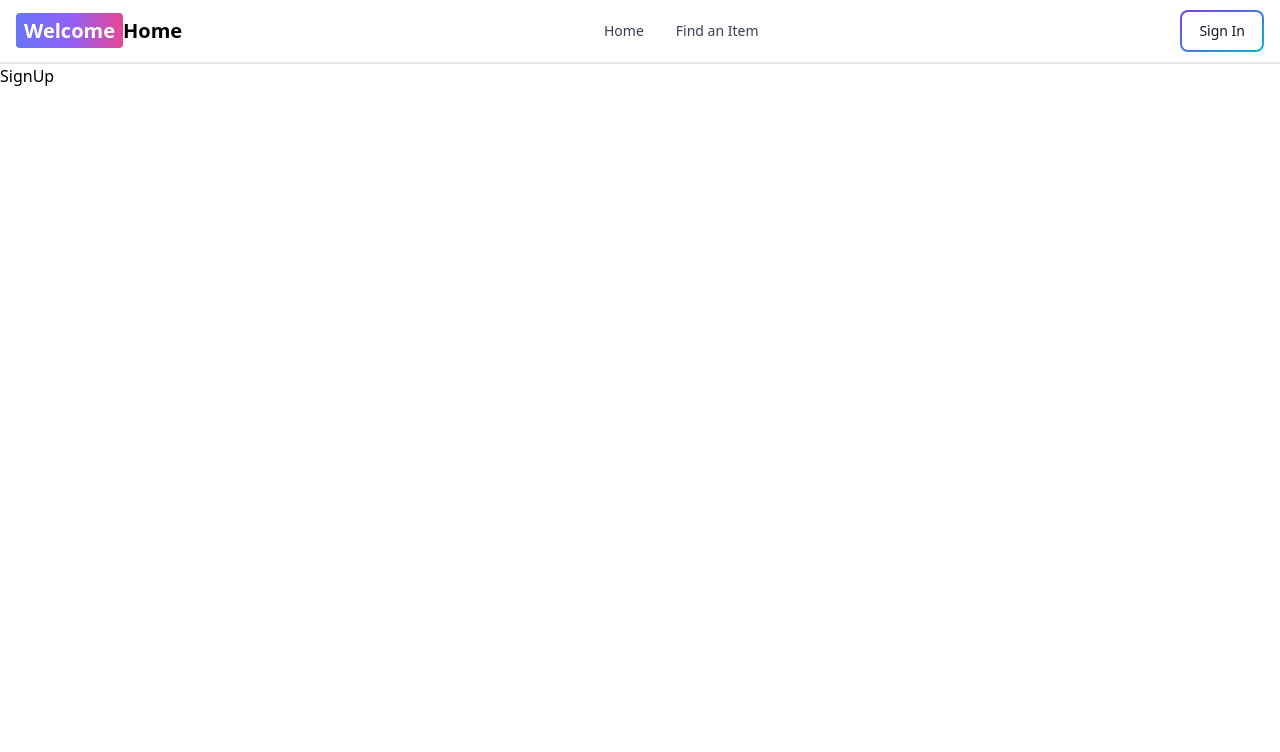
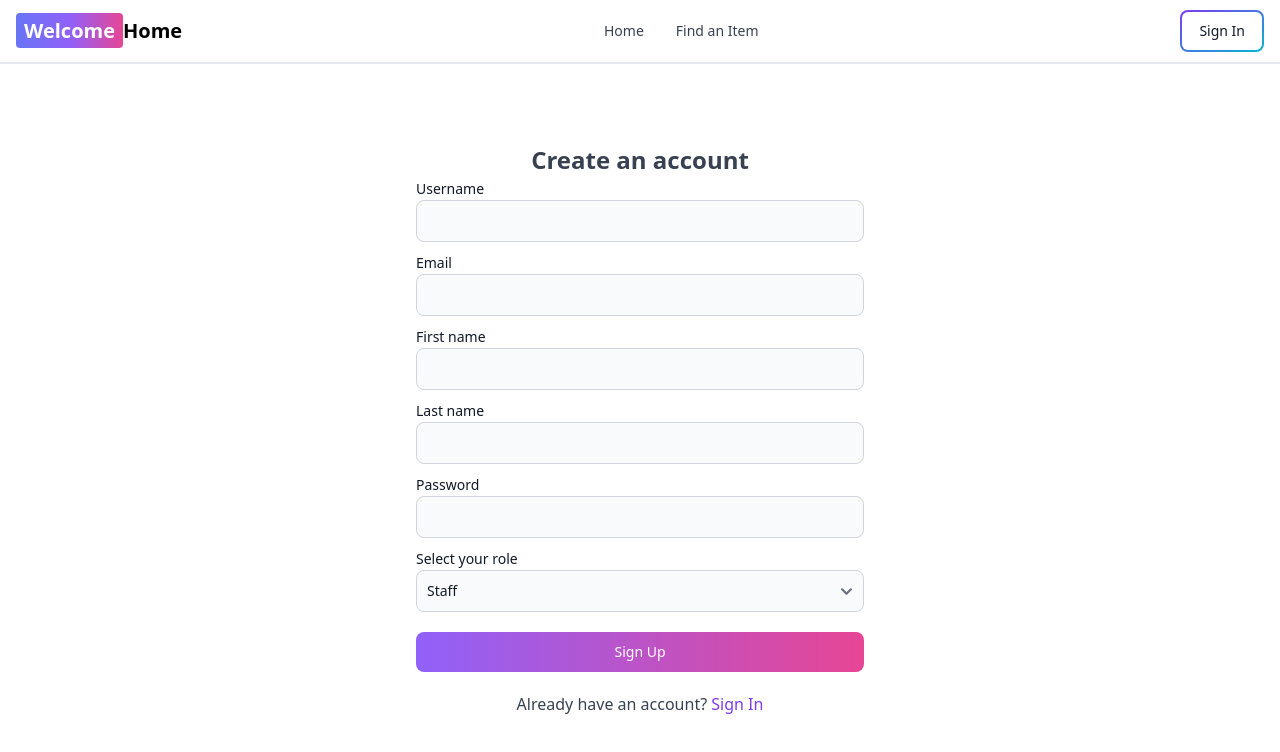
Before and after one commit to jazwu/welcome-home, a React (Vite) app in the folder client/: page /sign-up in a window 1280 px wide. Shown: the top 752 px of the page. Built offline with nearby package versions, Linux system fonts and the light colour scheme.

Commit message:
create signup page ui

```diff
--- a/client/src/pages/SignUp.jsx
+++ b/client/src/pages/SignUp.jsx
@@ -1,7 +1,67 @@
-import React from 'react'
+import { Label, TextInput, Button, Select } from "flowbite-react";
+import { Link } from "react-router-dom";
 
 export default function SignUp() {
+  const handleSubmit = (e) => {
+    e.preventDefault();
+  };
+
   return (
-    <div>SignUp</div>
-  )
+    <div className="h-full w-full mt-20 flex flex-col justify-center items-center">
+      <h1 className="text-2xl font-semibold text-gray-700">
+        Create an account
+      </h1>
+
+      <form className="flex flex-col w-full max-w-md">
+        <div className="mb-2 block">
+          <Label htmlFor="username" value="Username" />
+          <TextInput type="text" id="username" name="username" required />
+        </div>
+
+        <div className="mb-2 block">
+          <Label htmlFor="email" value="Email" />
+          <TextInput type="email" id="email" name="email" required />
+        </div>
+
+        <div className="mb-2 block">
+          <Label htmlFor="fname" value="First name" />
+          <TextInput type="text" id="fname" name="fname" required />
+        </div>
+
+        <div className="mb-2 block">
+          <Label htmlFor="lname" value="Last name" />
+          <TextInput type="text" id="lname" name="lname" required />
+        </div>
+
+        <div className="mb-2 block">
+          <Label htmlFor="password" value="Password" />
+          <TextInput type="password" id="password" name="password" required />
+        </div>
+
+        <div>
+          <Label htmlFor="role" value="Select your role" />
+          <Select id="role" required>
+            <option value="staff">Staff</option>
+            <option value="volunteer">Volunteer</option>
+            <option value="client">Client</option>
+          </Select>
+        </div>
+
+        <Button
+          type="submit"
+          className="mt-5"
+          gradientDuoTone="purpleToPink"
+          onClick={handleSubmit}
+        >
+          Sign Up
+        </Button>
+      </form>
+      <p className="mt-5 text-gray-700">
+        Already have an account?{" "}
+        <Link to="/sign-in" className="text-purple-600">
+          Sign In
+        </Link>
+      </p>
+    </div>
+  );
 }
```
